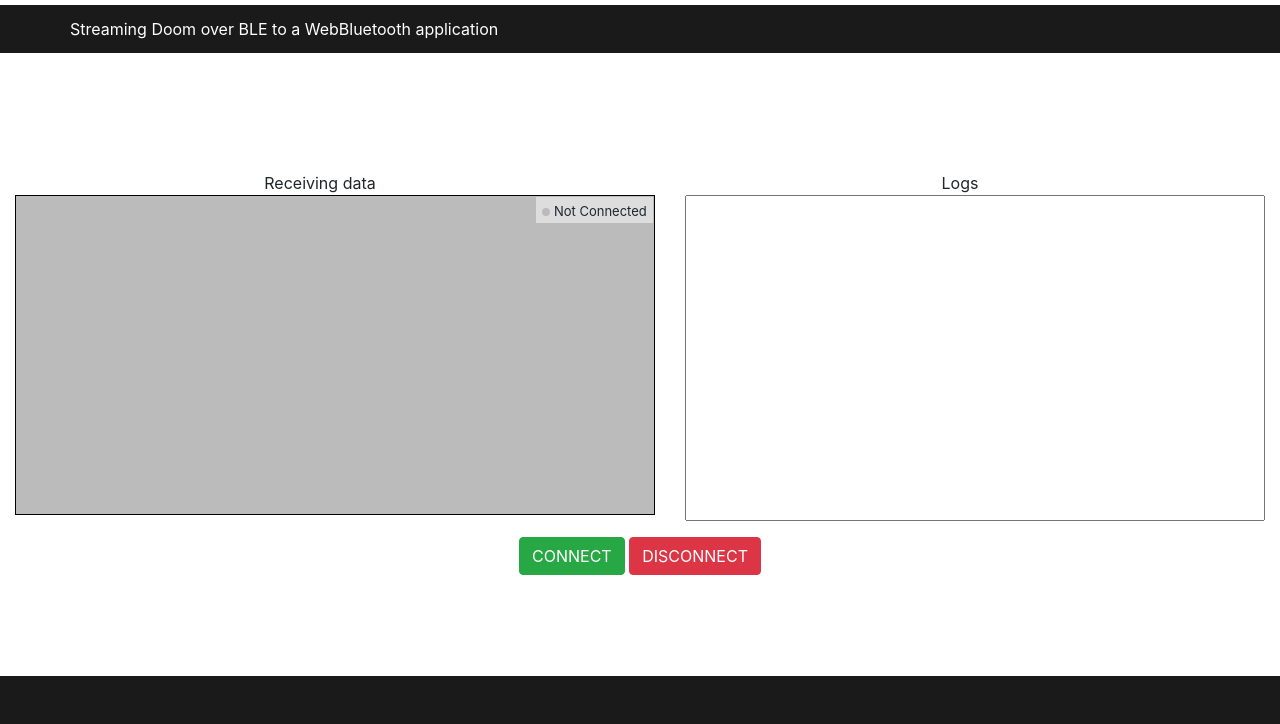
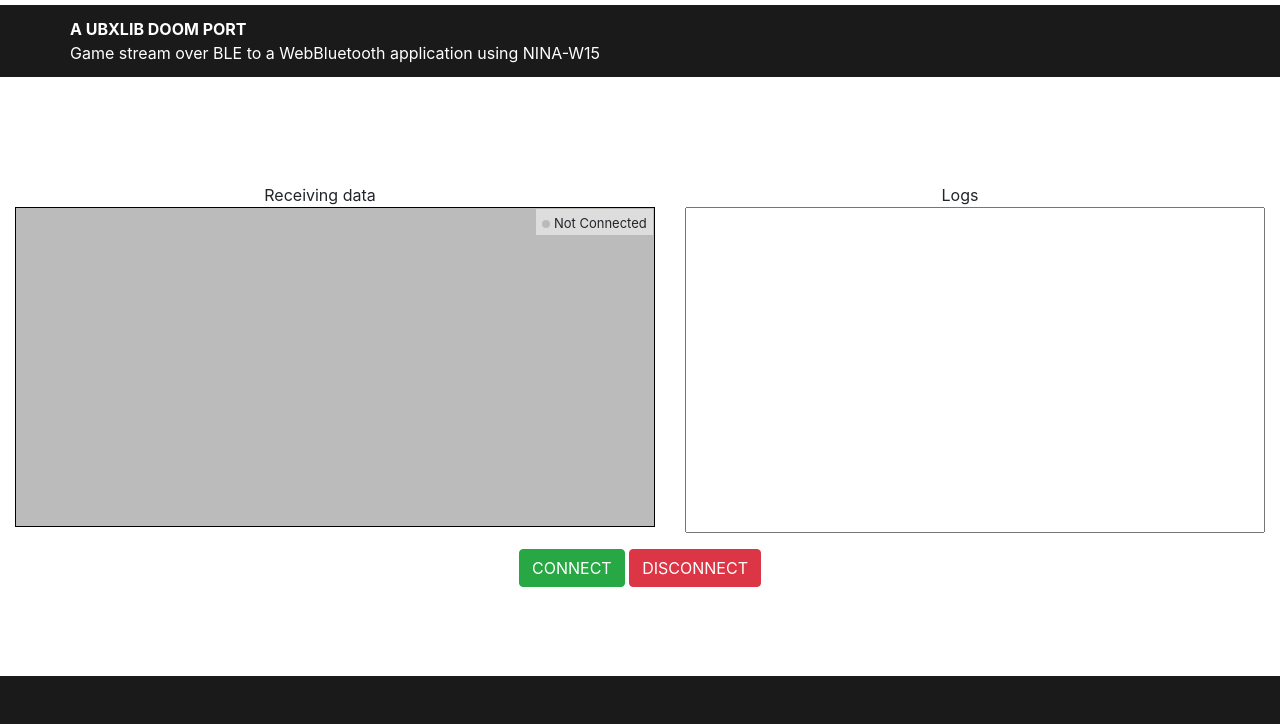
Before and after one commit to adfelippe/u-doom, a website: page web-ble/index.html in a window 1280 px wide. Shown: the part 76-800 px from the top of the page. Drawn offline with Linux system fonts and the light colour scheme.

Commit message:
index.html: Update html titles

```diff
--- a/web-ble/index.html
+++ b/web-ble/index.html
@@ -20,7 +20,10 @@
             <div id="subtitle" class="dark-panel">
                 <div class="container">
                     <div class="row">
-                        Streaming Doom over BLE to a WebBluetooth application
+                        <b>A UBXLIB DOOM PORT</b>
+                    </div>
+                    <div class="row">
+                        Game stream over BLE to a WebBluetooth application using NINA-W15
                     </div>
                 </div>
             </div>
```
